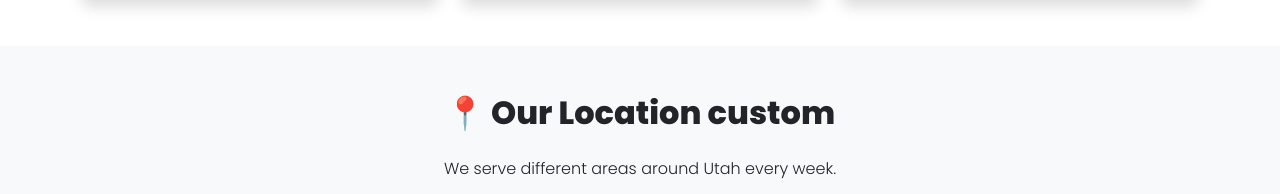
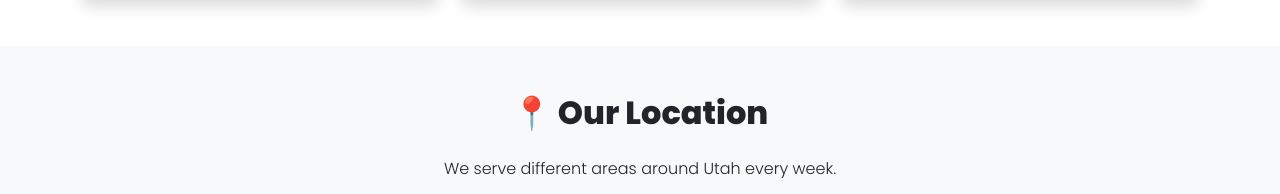
Before and after one commit to juanmedina100/pupuseriarosita, a plain HTML site: page index.html in a window 1280 px wide. Shown: the part 1370-1564 px from the top of the page. Drawn offline with nearby package versions, Linux system fonts and the light colour scheme.

Commit message:
Ajuste de README.md

```diff
--- a/index.html
+++ b/index.html
@@ -131,7 +131,7 @@ footer{
 <!-- LOCATION -->
 <section id="location" class="bg-light py-5">
 <div class="container text-center">
-    <h2 class="fw-bold mb-4">📍 Our Location custom</h2>
+    <h2 class="fw-bold mb-4">📍 Our Location</h2>
     <p>We serve different areas around Utah every week.</p>
     <p>Follow us on social media to see where we will be today!</p>
 
```
Also changed, not shown: README.md.
